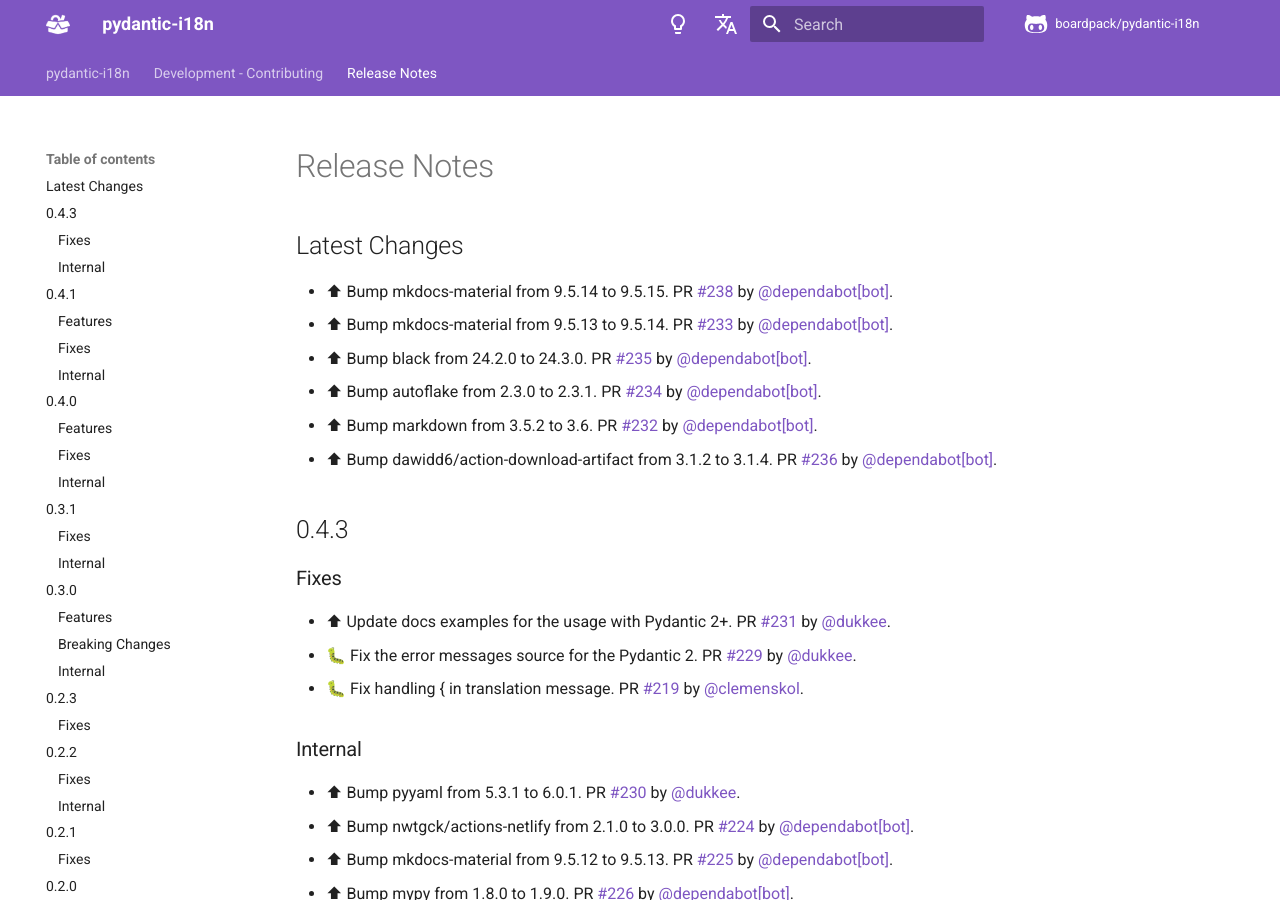
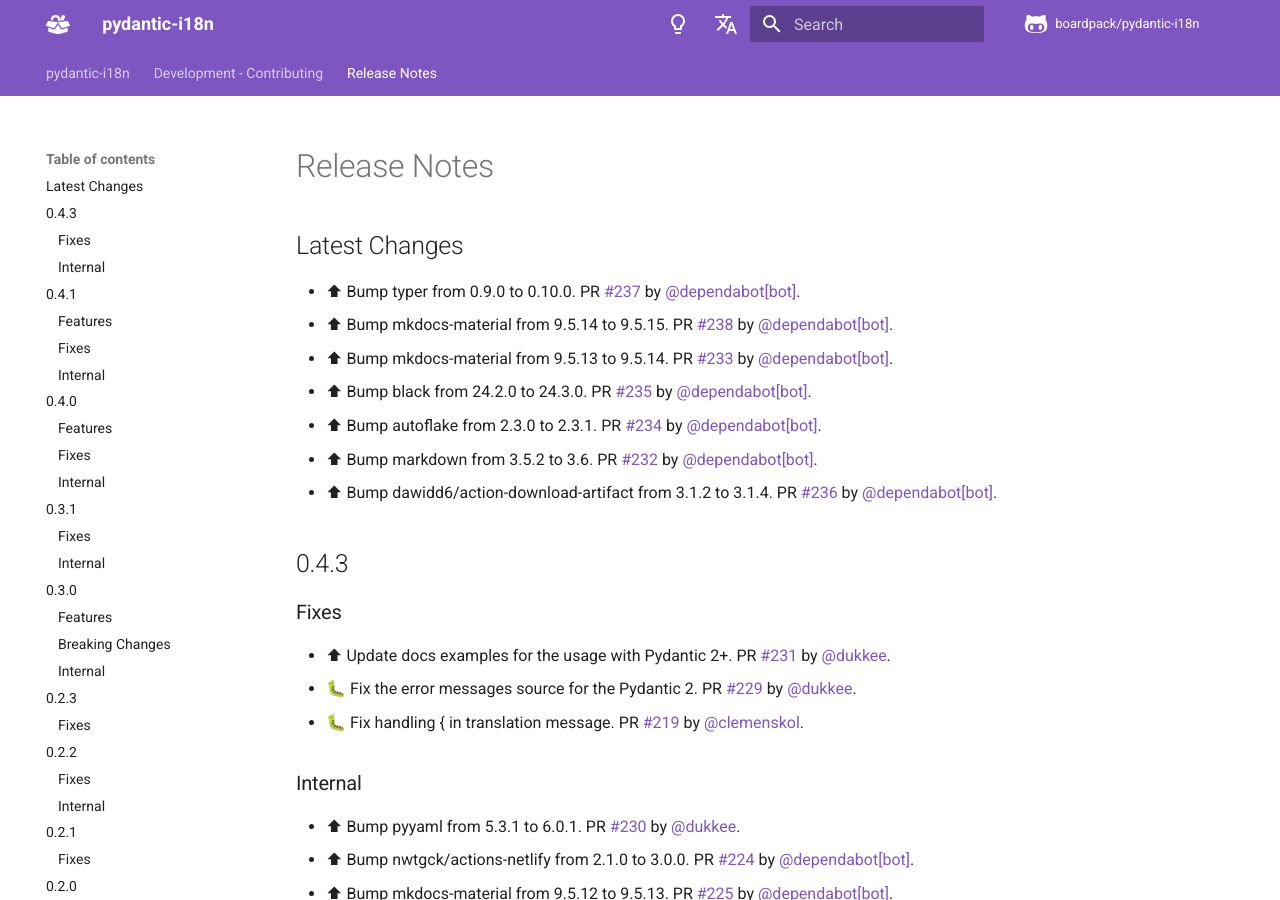
Before and after one commit to boardpack/pydantic-i18n, an MkDocs documentation site: the page built from docs/en/docs/release-notes.md, in a window 1280 px wide and 900 px high. Built offline with MkDocs 1.6.1 and Material for MkDocs 9.7.7, drawn with Linux system fonts in a browser that asks for light colours; comment, search, counter and statistics services are not loaded.

Commit message:
📝 Update release notes

```diff
--- a/docs/en/docs/release-notes.md
+++ b/docs/en/docs/release-notes.md
@@ -2,6 +2,7 @@
 
 ## Latest Changes
 
+* ⬆ Bump typer from 0.9.0 to 0.10.0. PR [#237](https://github.com/boardpack/pydantic-i18n/pull/237) by [@dependabot[bot]](https://github.com/apps/dependabot).
 * ⬆ Bump mkdocs-material from 9.5.14 to 9.5.15. PR [#238](https://github.com/boardpack/pydantic-i18n/pull/238) by [@dependabot[bot]](https://github.com/apps/dependabot).
 * ⬆ Bump mkdocs-material from 9.5.13 to 9.5.14. PR [#233](https://github.com/boardpack/pydantic-i18n/pull/233) by [@dependabot[bot]](https://github.com/apps/dependabot).
 * ⬆ Bump black from 24.2.0 to 24.3.0. PR [#235](https://github.com/boardpack/pydantic-i18n/pull/235) by [@dependabot[bot]](https://github.com/apps/dependabot).
```
